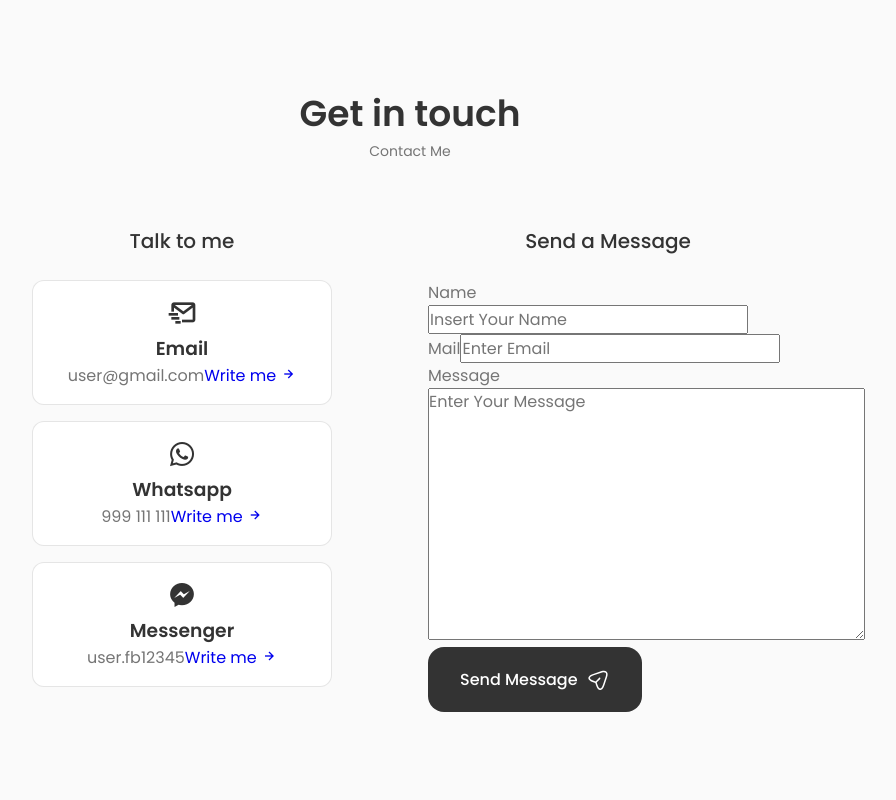
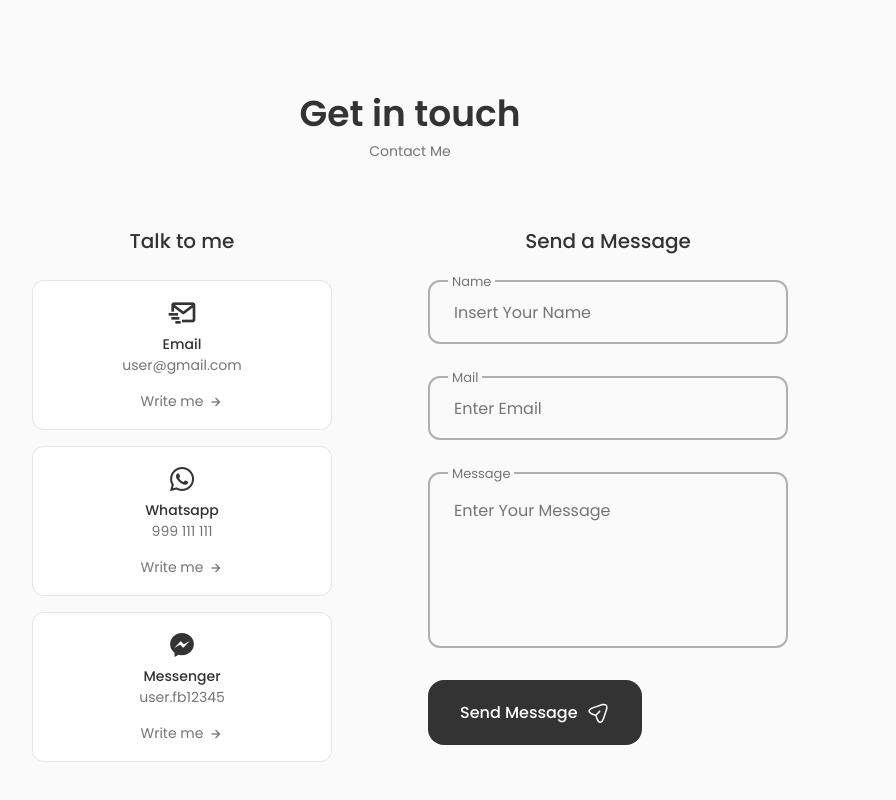
Before and after one commit to jarryabbas110/white-react-portfolio, a React (Create React App) app: page / in a window 1280 px wide. Shown: the part 3183-3983 px from the top of the page, without its empty margins (230-1126 px from the left). Built offline with nearby package versions, Linux system fonts and the light colour scheme.

Commit message:
added contact form

```diff
--- a/package.json
+++ b/package.json
@@ -6,6 +6,7 @@
     "@testing-library/jest-dom": "^5.16.5",
     "@testing-library/react": "^13.4.0",
     "@testing-library/user-event": "^13.5.0",
+    "emailjs-com": "^3.2.0",
     "react": "^18.2.0",
     "react-dom": "^18.2.0",
     "react-scripts": "5.0.1",
--- a/src/components/Contact.jsx
+++ b/src/components/Contact.jsx
@@ -1,7 +1,22 @@
 import React from 'react';
 import "./contact.css";
+import { useRef } from 'react';
+import emailjs from 'emailjs-com'
 
 const Contact = () => {
+    const form = useRef();
+
+  const sendEmail = (e) => {
+    e.preventDefault();
+
+    emailjs.sendForm('service_ewvzb6n', 'template_k1503h6', form.current, '5iieAwbhM33_MUvCJ')
+      .then((result) => {
+          console.log(result.text);
+      }, (error) => {
+          console.log(error.text);
+      });
+      e.target.reset()
+  };
   return (
     <section className="contact section" id='contact'>
         <h2 className="section__title">Get in touch</h2>
@@ -43,7 +58,7 @@ const Contact = () => {
             <div className="contact__content">
                 <h3 className="contact__title">Send a Message</h3>
 
-                <form  className="contact__form">
+                <form  className="contact__form" ref={form} onSubmit={sendEmail}>
                     <div className="contact__form-div">
                         <label className="contact__form-tag">Name</label>
                         <input placeholder='Insert Your Name' type="text" name='name' className='contact__form-input' />
@@ -54,12 +69,12 @@ const Contact = () => {
                         <input placeholder='Enter Email' type="email" name='email' className='contact__form-input' />
                     </div>
 
-                    <div className="contact__form-div">
+                    <div className="contact__form-div contact__form-area">
                         <label className="contact__form-tag">Message</label>
                         <textarea name="message" cols="30" rows="10" className='contact__form-input' placeholder='Enter Your Message'></textarea>
                     </div>
 
-                    <button  className="button button--flex">
+                    <button type='submit' className="button button--flex">
             Send Message
             <svg
                   class="button__icon"
--- a/src/components/contact.css
+++ b/src/components/contact.css
@@ -32,6 +32,115 @@
     margin-bottom: var(--mb-0-25);
 }
 
+.contact__card-title, .contact__card-data{
+    font-size: var(--small-font-size);
+}
+
+.contact__card-title{
+    font-weight: var(--font-medium);
+}
+
+.contact__card-data{
+    display: block;
+    margin-bottom: var(--mb-0-75);
+
+}
+
+.contact__button{
+    color: var(--text-color);
+    font-size: var(--small-font-size);
+    display: inline-flex;
+    align-items: center;
+    justify-content: center;
+    column-gap: 0.25rem;
+}
+
+.contact__button-icon {
+    font-size: 1rem;
+    transition: 0.3s;
+}
+
+.contact__button:hover .contact__button-icon{
+    transform: translate(0.25rem);
+}
+
 .contact__form {
     width: 360px;
 }
+
+.contact__form-div {
+    position: relative;
+    margin-bottom: var(--mb-2);
+    height: 4rem;
+}
+
+.contact__form-input {
+    position: absolute;
+    top: 0;
+    left: 0;
+    width: 100%;
+    height: 100%;
+    border: 2px solid rgba(0, 0, 0, 0.3);
+    background: none;
+    color: var(--text-color);
+    outline: none;
+    border-radius: 0.75rem;
+    padding: 1.5rem;
+    z-index: 1;
+}
+
+.contact__form-tag {
+    position: absolute;
+    top: -0.75rem;
+    left: 1.25rem;
+    font-size: var(--smaller-font-size);
+    padding: 0.25rem;
+    background-color: var(--body-color);
+    z-index: 10;
+}
+
+.contact__form-area{
+    height: 11rem;
+}
+
+.contact__form-area textarea {
+    resize: none;
+}
+
+
+@media screen and (max-width: 992px) {
+    .contact__container{
+        column-gap: 3rem;
+    }
+  }
+
+  @media screen and (max-width: 786px) {
+    .contact__container{
+        grid-template-columns: 1fr;
+        row-gap: 3rem;
+    }
+
+    .contact__info{
+        justify-content: center;
+
+    }
+
+    .contact__form {
+        margin: 0 auto;
+    }
+
+  }
+
+  @media screen and (max-width: 576px) {
+    .contact__info{
+        grid-template-columns: 1fr;
+    }
+
+    .contact__form{
+        width: 100%;
+    }
+  }
+
+  @media screen and (max-width: 350px) {
+
+  }
```
Also changed, not shown: 1 other file (tests, documents, lock files or other folders).
